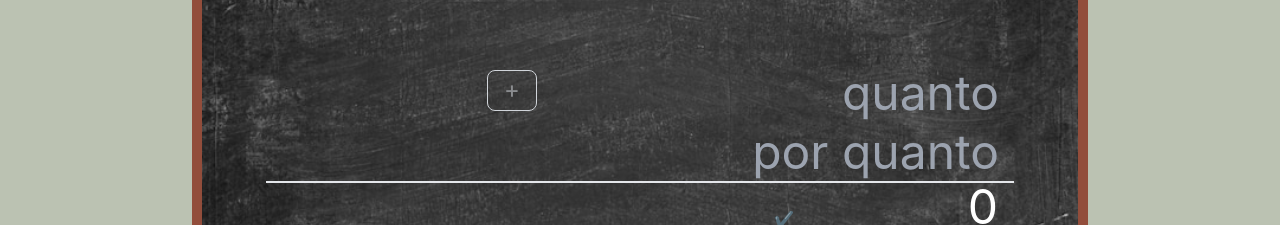
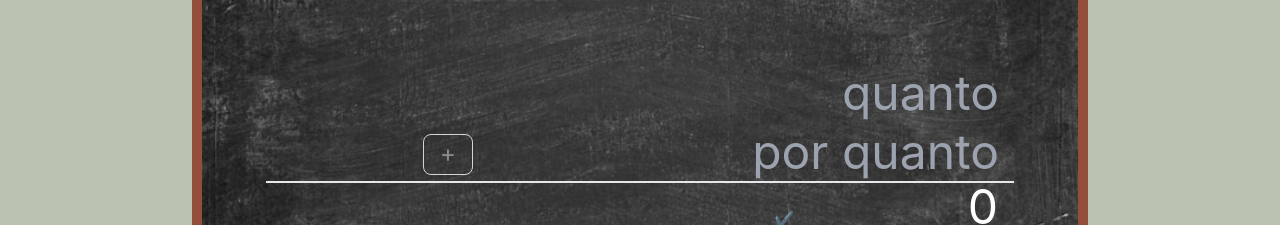
Before and after one commit to 0xPrimata/calculadora, a Next.js app: page / in a window 1280 px wide. Shown: the part 197-422 px from the top of the page. Built offline with nearby package versions, Linux system fonts and the light colour scheme; a web font is replaced by a local one.

Commit message:
positioning

```diff
--- a/pages/index.js
+++ b/pages/index.js
@@ -64,7 +64,7 @@ export default function Home() {
       <h1 className={styles.title}>Aula de Matemática</h1>
       <main className={styles.main}>
 
-        <select id="method" onChange={handleMethodChange} className="relative -left-32 top-12 bg-transparent">
+        <select id="method" onChange={handleMethodChange} className="relative -left-48 top-28 bg-transparent">
           <option value="+">+</option>
           <option value="-">-</option>
           <option value="*">x</option>
```
